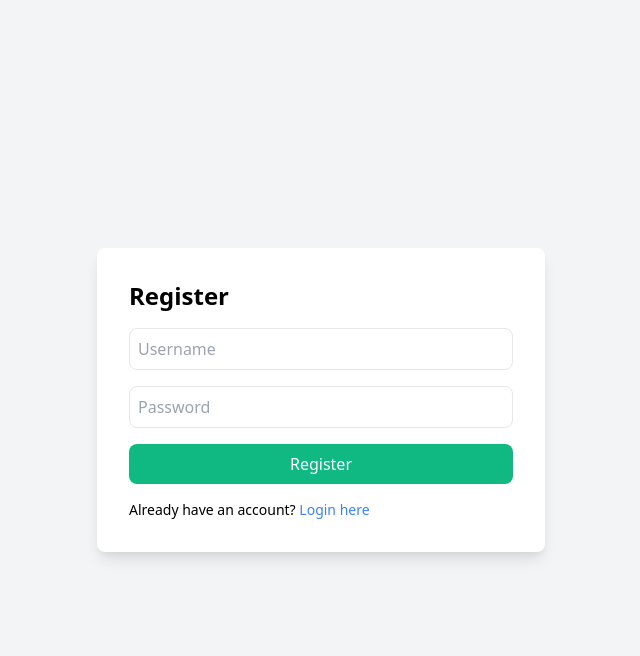
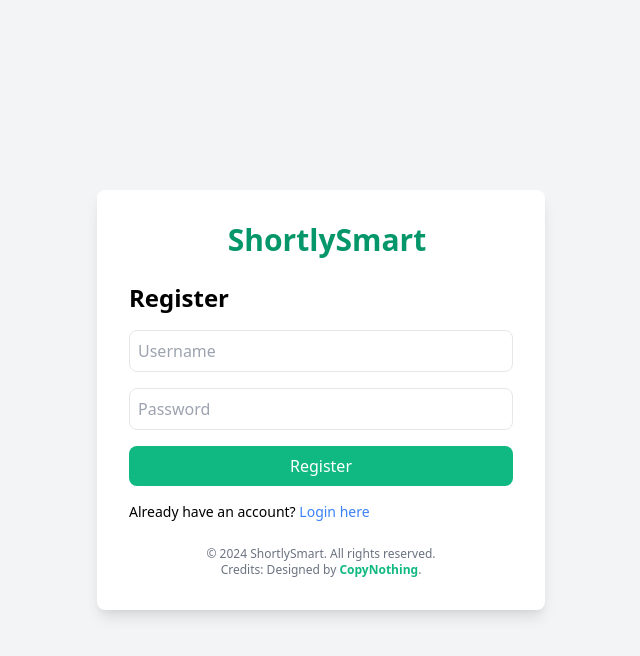
Before and after one commit to Xrg360/SimpleShort, a Flask app: page /register in a window 1280 px wide. Shown: the top 656 px of the page, without its empty margins (319-959 px from the left). Run offline with Flask 3, Linux system fonts and the light colour scheme.

Commit message:
reg(branding)

```diff
--- a/templates/register.html
+++ b/templates/register.html
@@ -3,18 +3,30 @@
 <head>
     <meta charset="UTF-8">
     <meta name="viewport" content="width=device-width, initial-scale=1.0">
-    <title>Register</title>
+    <title>ShortlySmart Register</title>
     <link href="https://cdn.jsdelivr.net/npm/tailwindcss@2.2.19/dist/tailwind.min.css" rel="stylesheet">
 </head>
 <body class="bg-gray-100 flex justify-center items-center min-h-screen">
     <div class="bg-white p-8 rounded-lg shadow-lg w-full max-w-md">
-        <h1 class="text-2xl font-bold mb-4">Register</h1>
+        <!-- Branding Section -->
+        <div class="flex items-center justify-center mb-6">
+            <h1 class="text-3xl font-bold text-green-600 ml-3">ShortlySmart</h1>
+        </div>
+
+        <!-- Registration Form -->
+        <h2 class="text-2xl font-bold mb-4">Register</h2>
         <form method="post" class="space-y-4">
             <input type="text" name="username" placeholder="Username" class="w-full p-2 border rounded-lg" required>
             <input type="password" name="password" placeholder="Password" class="w-full p-2 border rounded-lg" required>
             <button type="submit" class="w-full bg-green-500 text-white py-2 rounded-lg hover:bg-green-600">Register</button>
         </form>
         <p class="mt-4 text-sm">Already have an account? <a href="{{ url_for('login') }}" class="text-blue-500">Login here</a></p>
+
+        <!-- Footer Section -->
+        <footer class="mt-6 text-center text-gray-500 text-xs">
+            © 2024 ShortlySmart. All rights reserved. <br>
+            Credits: Designed by <span class="text-green-500 font-semibold">CopyNothing</span>.
+        </footer>
     </div>
 </body>
 </html>
```
